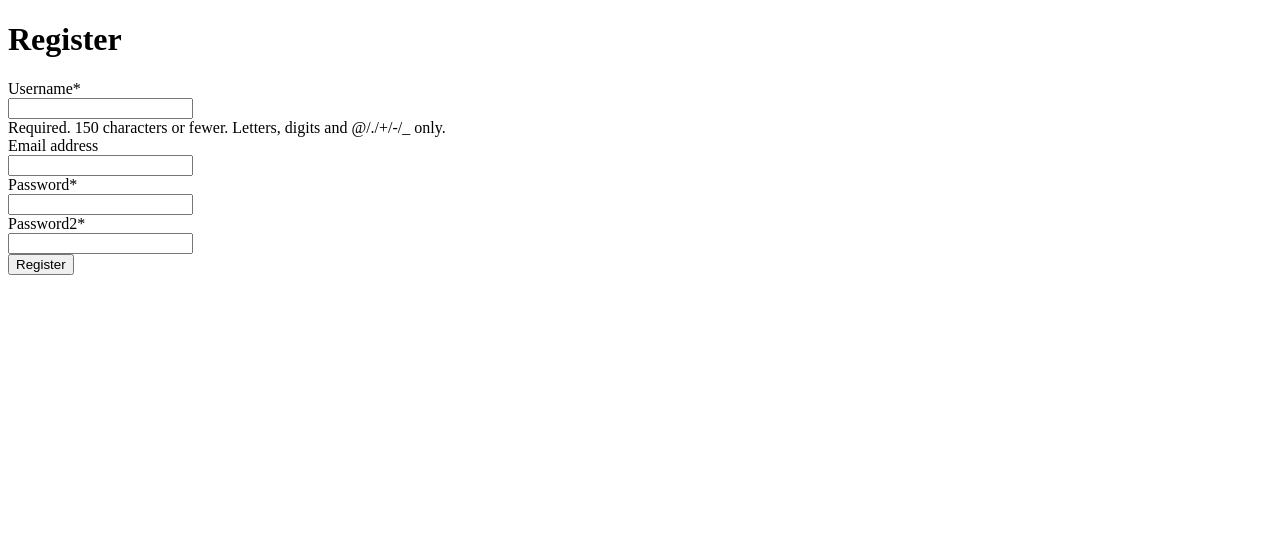
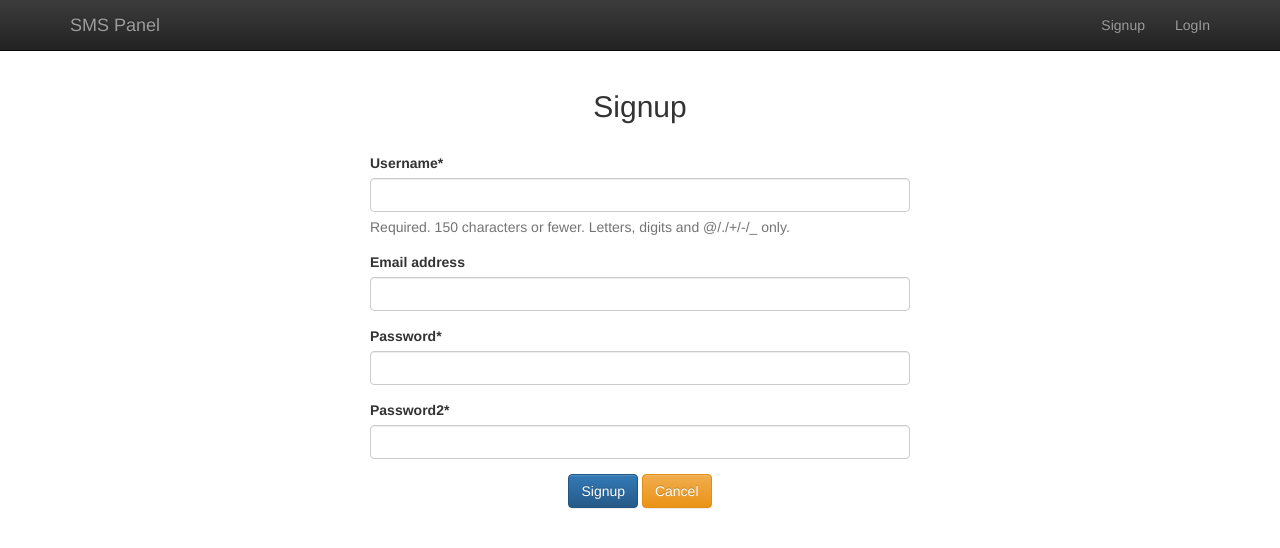
Before and after one commit to Md-Hiccup/Projects-, a Django app: a page that uses sms/smsproject/templates/base.html in a window 1280 px wide. Shown: the top 548 px of the page. Run offline with Django 3.2, Linux system fonts and the light colour scheme; some libraries are stand-ins or nearby versions.

Commit message:
adding styling

```diff
--- a/sms/smsproject/account/forms.py
+++ b/sms/smsproject/account/forms.py
@@ -10,6 +10,10 @@ class RegisterUserForm(forms.ModelForm):
     class Meta:
         model = User
         fields = ['username', 'email']
+        # widgets = {
+        #     'username': forms.TextInput,
+        #     'email': forms.EmailField,
+        # }
 
     # validate password2
     def clean_password2(self):
--- a/sms/smsproject/templates/account/register.html
+++ b/sms/smsproject/templates/account/register.html
@@ -6,14 +6,17 @@
   Register
 {% endblock %}
 
-{% block heading %}
-  <h1>Register</h1>
+{% block content %}
+<div class="col-md-6 col-md-offset-3">
+    <h2 style="text-align:center">Signup</h2><br>
+    <form method="post" action="{% url 'register' %}">
+        {% csrf_token %}
+        {{ form | crispy }}
+        <div style="text-align:center">
+          <button type="submit" class="btn btn-primary">Signup</button>
+          <a href="" class="btn btn-warning">Cancel</a>
+          <br><br>
+        </div>
+    </form>
+</div>
 {% endblock %}
-
-{% block content %}
-  <form class="" action="{% url 'register' %}" method="post">
-    {% csrf_token %}
-    {{ form | crispy }}
-    <button type="submit" class="btn btn-success">Register</button>
-  </form>
-{% endblock %}
--- a/sms/smsproject/templates/base.html
+++ b/sms/smsproject/templates/base.html
@@ -4,9 +4,58 @@
   <head>
     <meta charset="utf-8">
     <title>{% block title %}{% endblock %}</title>
+    {% block styling %}
+        <link rel="stylesheet" href="//code.jquery.com/ui/1.12.1/themes/base/jquery-ui.css">
+        <link rel="stylesheet" href="{% static 'css/bootstrap.min.css' %}">
+        <style>
+            body {
+                padding-top: 70px;
+                padding-bottom: 20px;
+            }
+        </style>
+        <link rel="stylesheet" href="{% static 'css/bootstrap-theme.min.css' %}">
+        <link rel="stylesheet" href="{% static 'css/main.css' %}">
+    {% endblock styling %}
+
+    <script src="{% static 'js/vendor/modernizr-2.8.3-respond-1.4.2.min.js' %}"></script>
+
   </head>
   <body>
-    {% block heading %} {% endblock %}
-    {% block content %} {% endblock %}
+    <nav class="navbar navbar-inverse navbar-fixed-top" role="navigation">
+        <div class="container">
+            <div class="navbar-header">
+              <button type="button" class="navbar-toggle collapsed" data-toggle="collapse" data-target="#bs-example-navbar-collapse-1" aria-expanded="false">
+                <span class="sr-only">Toggle navigation</span>
+                <span class="icon-bar"></span>
+                <span class="icon-bar"></span>
+                <span class="icon-bar"></span>
+              </button>
+                <a class="navbar-brand" href="/">SMS Panel</a>
+            </div>
+
+            <div class="collapse navbar-collapse" id="bs-example-navbar-collapse-1">
+              <ul class="nav navbar-nav navbar-right">
+                  {% if user.is_authenticated %}
+                    <li><a href="">Logout</a></li>
+                  {% else %}
+                    <li><a href="">Signup</a></li>
+                    <li><a href="">LogIn</a></li>
+                  {% endif %}
+              </ul>
+            </div>
+        </div>
+    </nav>
+    <div class="container">
+      {% block content %} {% endblock %}
+    </div>
+
+  <script src="//ajax.googleapis.com/ajax/libs/jquery/1.11.2/jquery.min.js"></script>
+  <script>window.jQuery || document.write('<script src="{% static 'js/vendor/jquery-1.11.2.min.js' %}"><\/script>')</script>
+
+  <script src="{% static 'js/vendor/bootstrap.min.js' %}"></script>
+  <script src="{% static 'js/main.js' %}"></script>
+
+  {% block javascript %}
+  {% endblock %}
   </body>
 </html>
```
